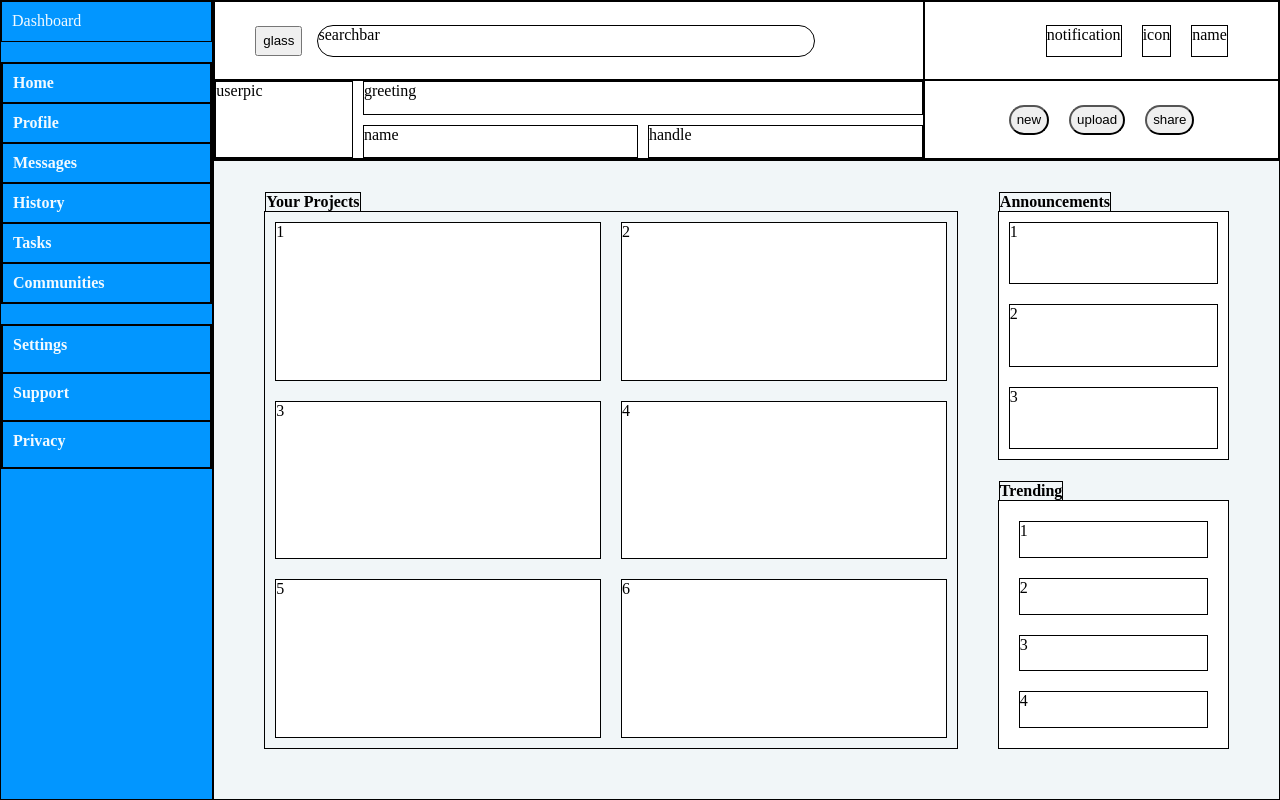
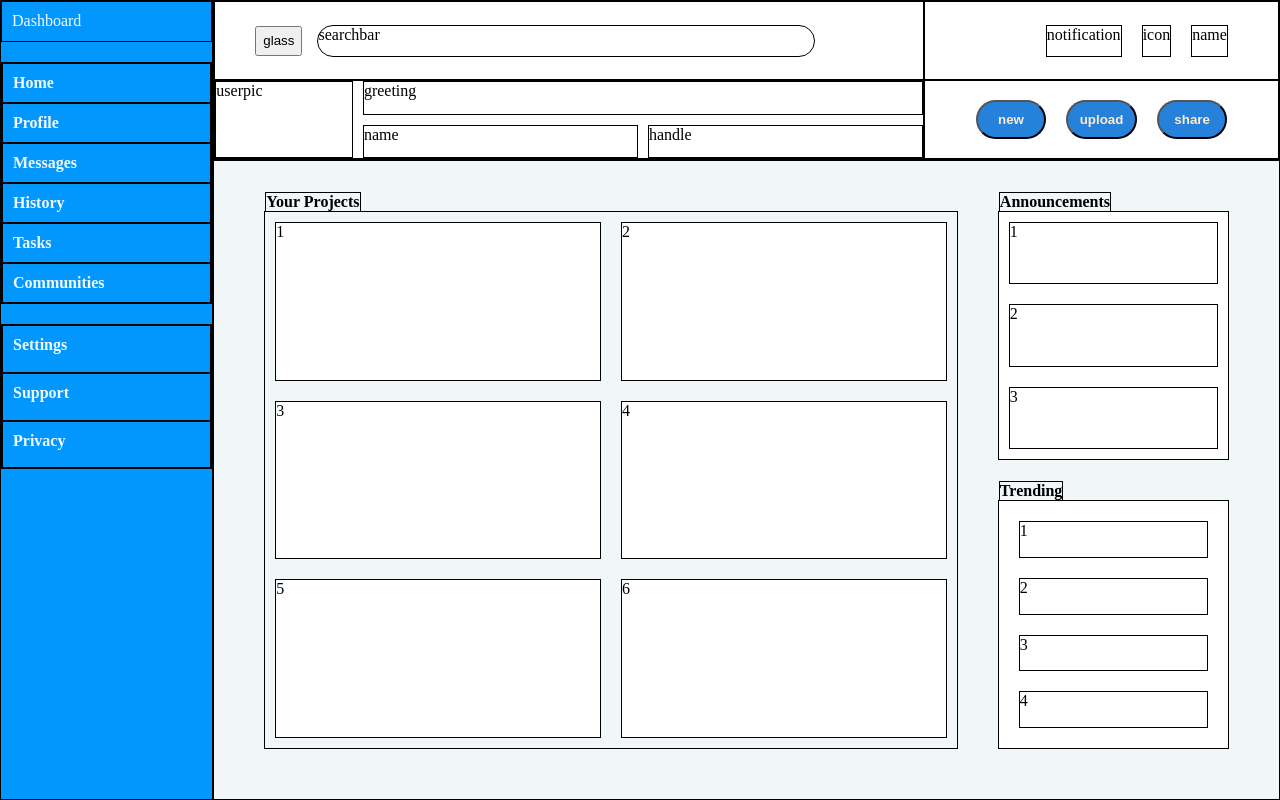
Before and after one commit to KevinPhDev/Admin-Dashboard, a plain HTML site: page index.html in a window 1280 px wide. Drawn offline with Linux system fonts and the light colour scheme.

Commit message:
Change button colors

```diff
--- a/style.css
+++ b/style.css
@@ -101,6 +101,11 @@ body {
 
 .buttons > * {
     border-radius: 20px;
+    background-color: rgb(38, 129, 219);
+    color: antiquewhite;
+    width: 20%;
+    height: 50%;
+    font-weight: 600;
 }
 
 #icon,
```
